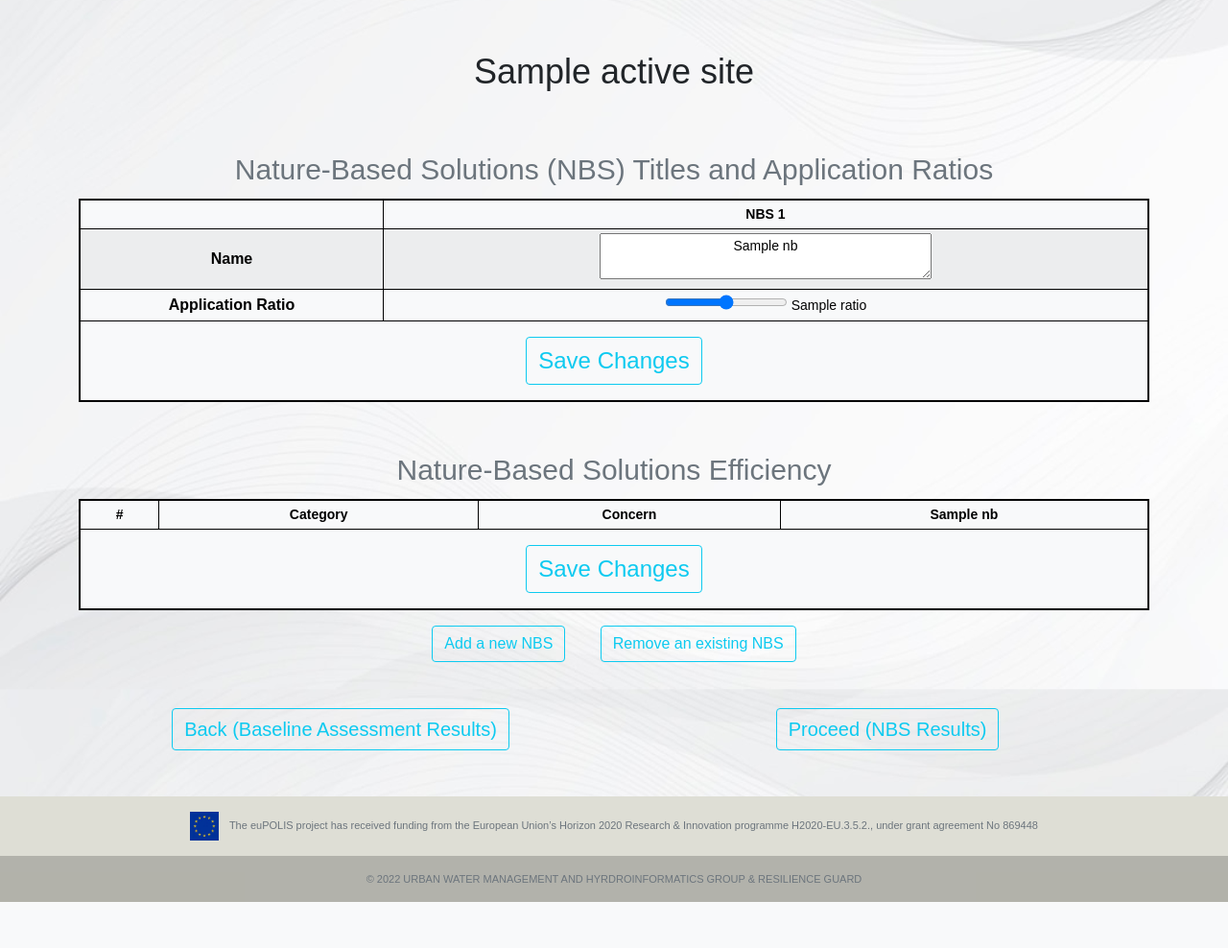
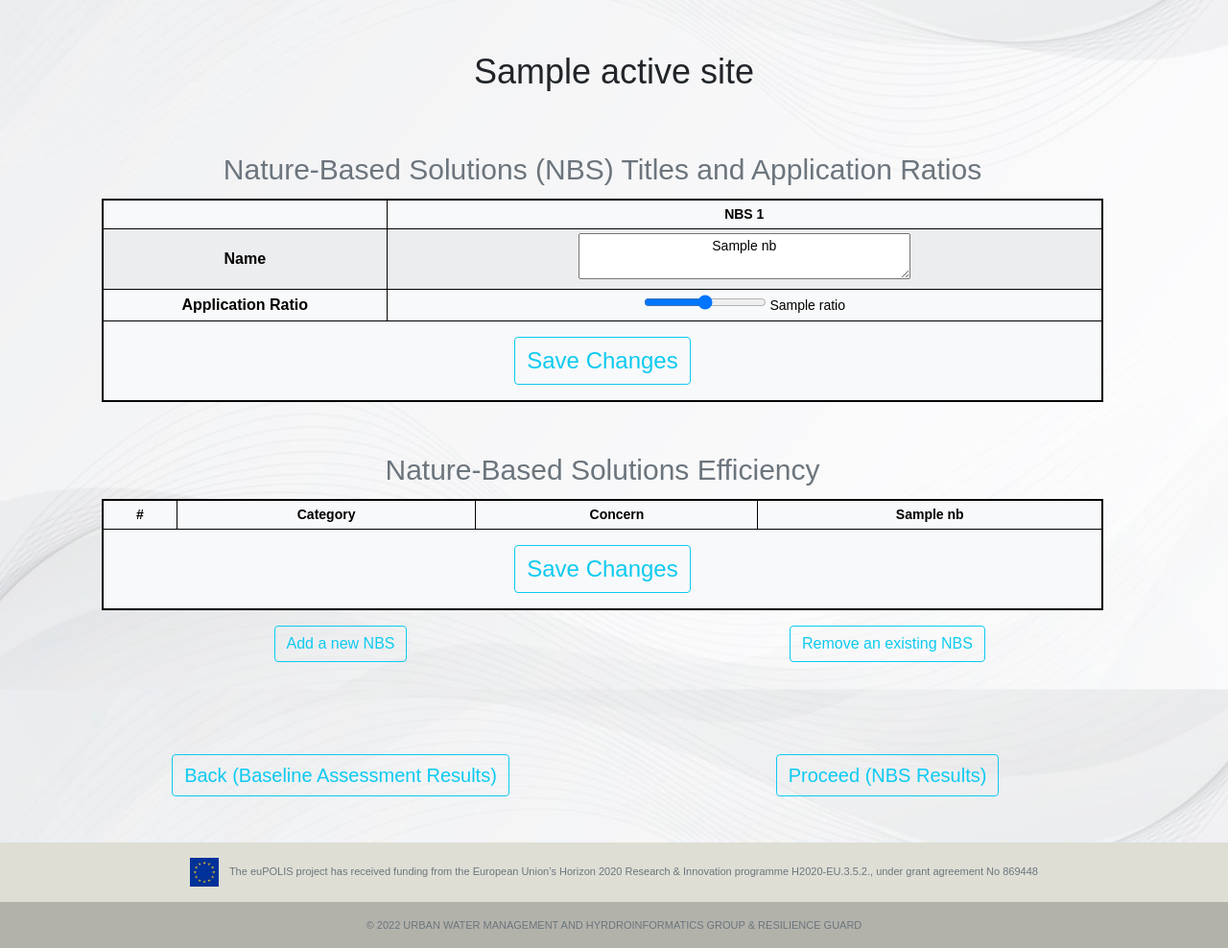
Before and after one commit to spyrostsat/euPOLIS-NBS-Selection-Tool, a Python web app: template nbs_tool/templates/nbs_tool_2.html in a window 1280 px wide. Shown: the part 108-1096 px from the top of the page at 96% size. Before the commit the page ends 1048 px from the top, so only its background shows below. Run offline with Jinja, Linux system fonts and the light colour scheme; the template is opened without the code that fills it: most values are stand-ins (such as "Sample title", 1, 10 or a date in 2020); lists and menus that the app fills with data are empty; some libraries are stand-ins or nearby versions.

Commit message:
new commit

```diff
--- a/nbs_tool/templates/nbs_tool_2.html
+++ b/nbs_tool/templates/nbs_tool_2.html
@@ -8,8 +8,11 @@
      </div>
 </div>
 
+<div class="container">
+     <div class="row container justify-content-center align-items-center">
+      <div class="col">
           <form action="{{ url_for('update_nbs_data_2') }}" method="POST">
-     <div class="table-responsive container text-center" style="font-size: 14px;">
+               <div class="table-responsive text-center" style="font-size: 14px;">
                     <table class="table table-hover table-bordered table-light table-sm table-striped" border="1" style="border:2px solid #000000; border-collapse:collapse">
                          <caption class="pt-1 text-muted" style="caption-side:top; text-align:center; color:#000000; font-size:30px;">Nature-Based Solutions (NBS) Titles and Application Ratios</caption>
                          <thead class="thead-dark">
@@ -45,10 +48,15 @@
                     </table>
                </div>
           </form>
+     </div>
+     </div>
+</div>
 
-
+<div class="container">
+     <div class="row container justify-content-center align-items-center">
+      <div class="col">
           <form class="" action="{{ url_for('update_nbs_data_3') }}" method="POST">
-     <div class="table-responsive container text-center mt-4" style="font-size: 14px;">
+               <div class="table-responsive text-center mt-4" style="font-size: 14px;">
                     <table class="table table-hover table-bordered table-light table-sm table-striped" border="1" style="border:2px solid #000000; border-collapse:collapse">
                          <caption class="pt-2 text-muted" style="caption-side:top; text-align:center; color:#000000; font-size:30px;">Nature-Based Solutions Efficiency</caption>
                          <thead class="thead-dark">
@@ -97,12 +105,21 @@
                     </div>
                </form>
      </div>
+     </div>
+</div>
 
 
-<div class="text-center">
-     <button type="button" class="btn btn-outline-info btn-md mx-3" data-bs-toggle="modal" data-bs-target="#addModal">Add a new NBS</button>
-     <button type="button" class="btn btn-outline-info btn-md mx-3" data-bs-toggle="modal" data-bs-target="#removeModal">Remove an existing NBS</button>
+<div class="container mb-5">
+  <div class="row justify-content-center">
+    <div class="col text-center">
+         <button type="button" class="btn btn-outline-info" data-bs-toggle="modal" data-bs-target="#addModal">Add a new NBS</button>
     </div>
+    <div class="col text-center">
+         <button type="button" class="btn btn-outline-info" data-bs-toggle="modal" data-bs-target="#removeModal">Remove an existing NBS</button>
+    </div>
+  </div>
+</div>
+
 
 <!-- Add Modal -->
 <div class="modal fade" id="addModal" tabindex="-1" aria-labelledby="addModalLabel" aria-hidden="true">
@@ -118,7 +135,7 @@
              <input class="text-center form-control form-control-sm" style="font-size:14px;" type="text" required name="nbs_name" size="60" placeholder="New NBS Name">
              <br>
              <button type="button" class="btn btn-outline-info mx-5" data-bs-dismiss="modal">Cancel</button>
-             <input class="btn btn-outline-info mx-5" type="submit" value="Add NBS">
+             <input class="btn btn-outline-info ms-5" type="submit" value="Add NBS">
         </form>
      </div>
      </div>
@@ -143,8 +160,8 @@
              </select>
              <br>
              <br>
-             <button type="button" class="btn btn-outline-info mx-5" data-bs-dismiss="modal">Cancel</button>
-             <input class="btn btn-outline-info mx-5" type="submit" value="Remove NBS">
+             <button type="button" class="btn btn-outline-info me-5" data-bs-dismiss="modal">Cancel</button>
+             <input class="btn btn-outline-info ms-5" type="submit" value="Remove NBS">
         </form>
      </div>
      </div>
```
Also changed, not shown: nbs_tool/templates/nbs_tool.html (+7 -4 lines), nbs_tool/templates/results.html (+16 -3 lines), nbs_tool/templates/results2.html (+15 -4 lines). Lines whose indentation alone changed are shown as unchanged.
